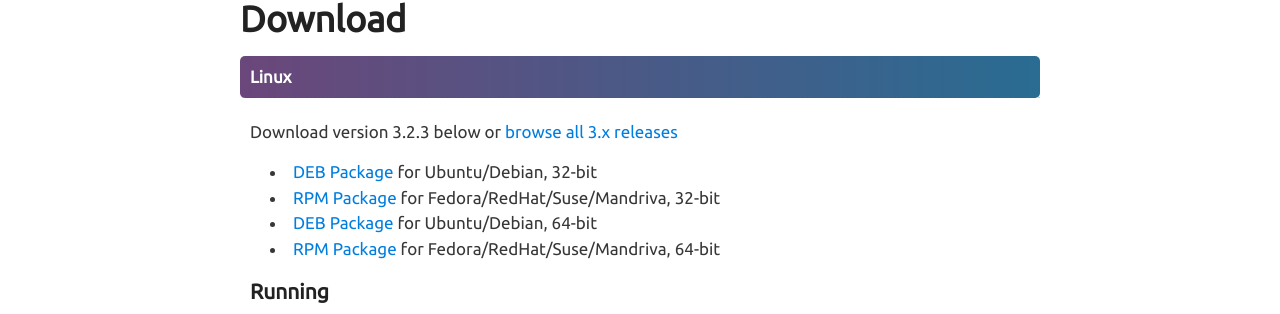
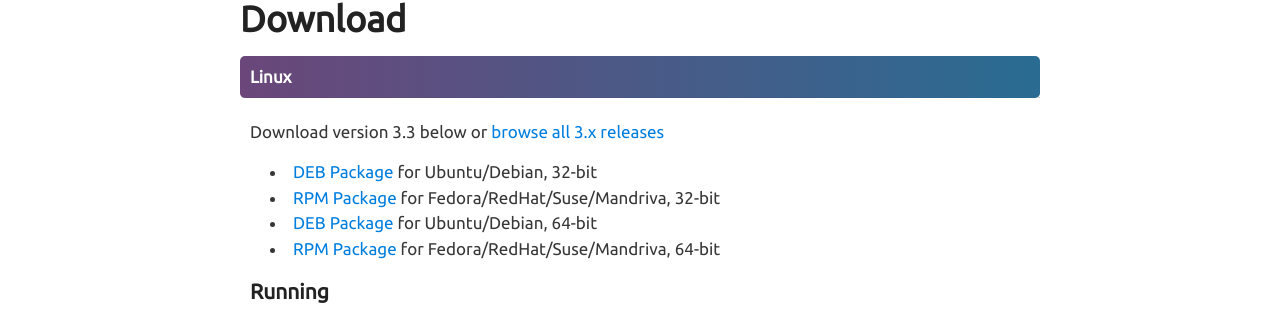
Before and after one commit to angryip/ipscan, a Jekyll site: the page built from download/index.html, in a window 1280 px wide. Shown: the part 310-624 px from the top of the page. Built offline with Jekyll 4.4.1, drawn with Linux system fonts in a browser that asks for light colours.

Commit message:
version 3.3 was released

```diff
--- a/_config.yml
+++ b/_config.yml
@@ -1,5 +1,5 @@
 name: Angry IP Scanner
 pygments: true
 url: http://angryip.org
-version: 3.2.3
+version: 3.3
 permalink: /:year/:month/:title.html
```
